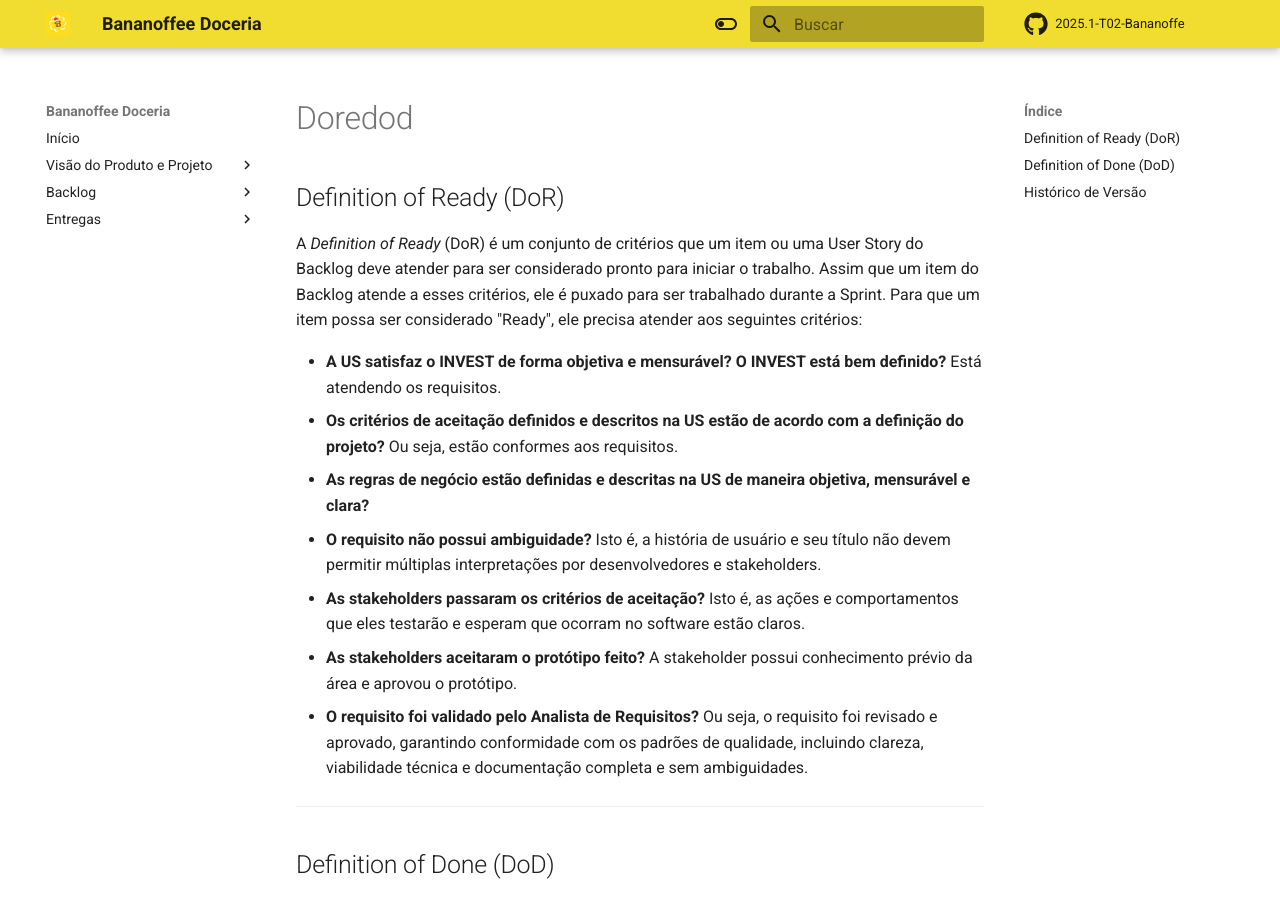
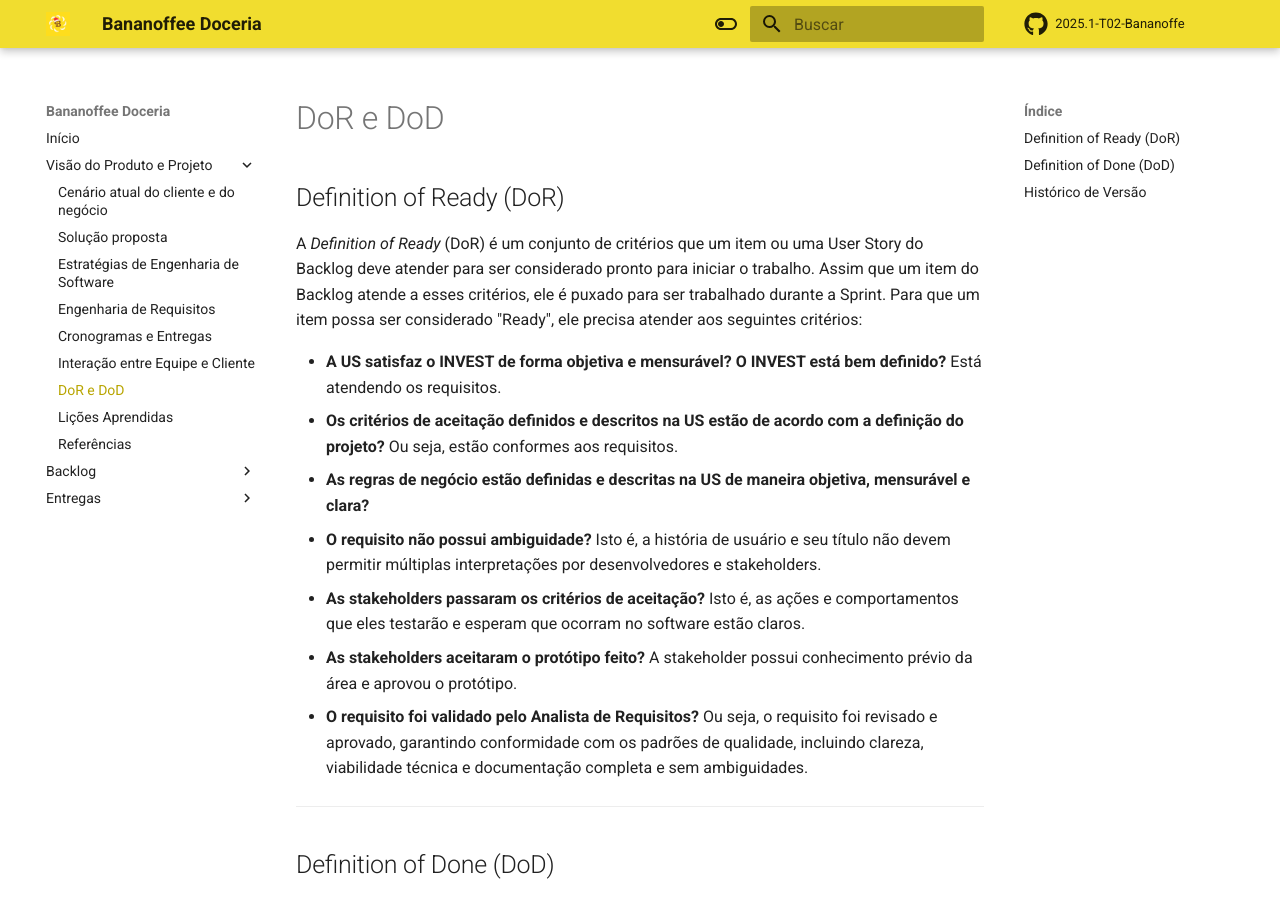
Before and after one commit to mdsreq-fga-unb/2025.1-T02-Bananoffe, an MkDocs documentation site: the page built from docs/pages/visaoDoProduto/doredod.md, in a window 1280 px wide and 900 px high. Built offline with MkDocs 1.6.1 and Material for MkDocs 9.7.7, drawn with Linux system fonts in a browser that asks for light colours; comment, search, counter and statistics services are not loaded.

Commit message:
Update mkdocs.yml

```diff
--- a/mkdocs.yml
+++ b/mkdocs.yml
@@ -40,6 +40,7 @@
       - Engenharia de Requisitos : pages/visaoDoProduto/engenhariaderequisitos.md
       - Cronogramas e Entregas: pages/visaoDoProduto/cronogramasEntregas.md
       - Interação entre Equipe e Cliente: pages/visaoDoProduto/interacaoEquipeCliente.md
+      - DoR e DoD: pages/visaoDoProduto/doredod.md
       - Lições Aprendidas: pages/visaoDoProduto/licoesAprendidas.md
       - Referências: pages/visaoDoProduto/referencias.md
   - Backlog:
```
